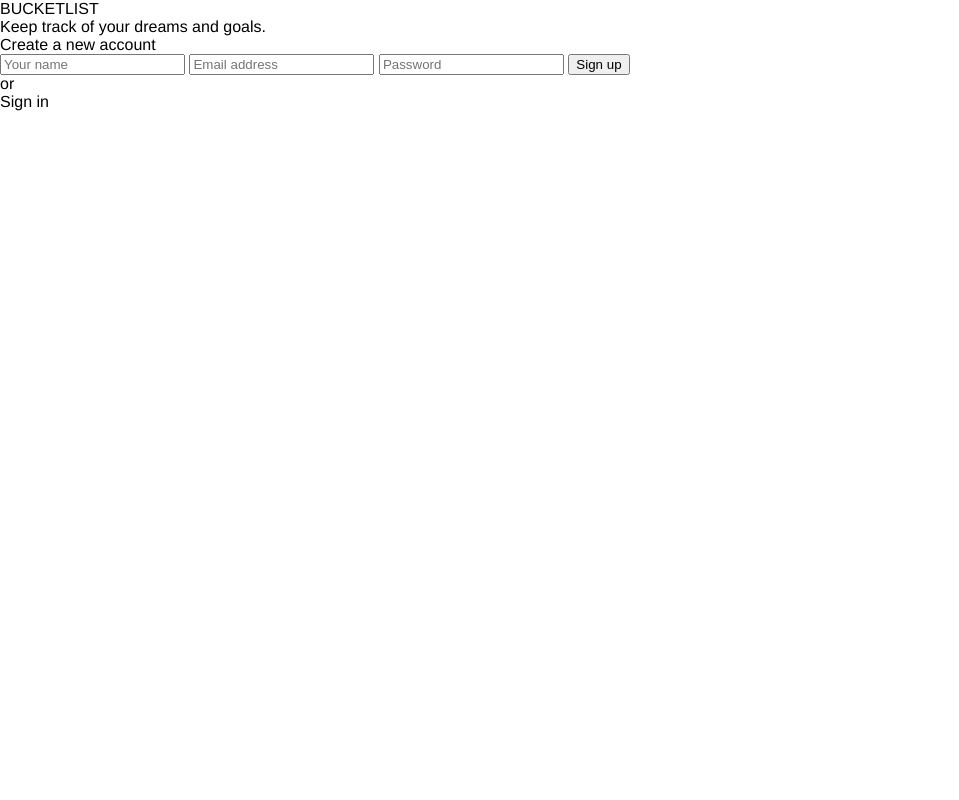
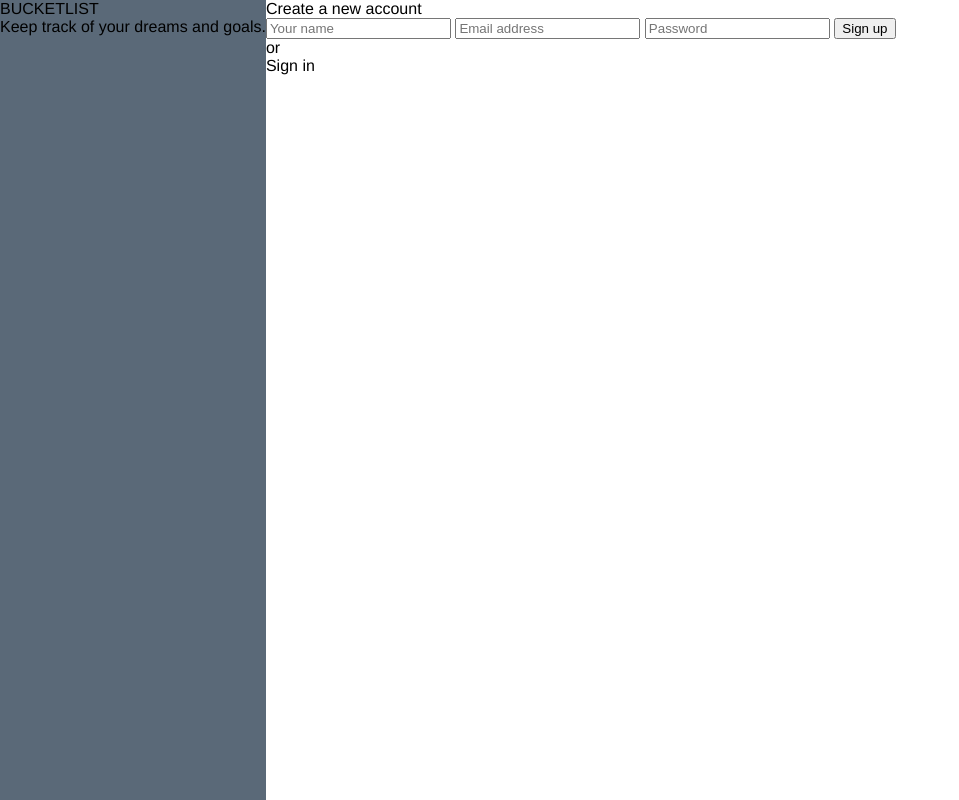
Before and after one commit to ckwagaba/bucketlist, a plain HTML site: page ui/index.html in a window 1280 px wide. Shown: the whole page, without its empty margins (0-959 px from the left). Drawn offline with Linux system fonts and the light colour scheme.

Commit message:
will get back to syling later

```diff
--- a/ui/css/style.css
+++ b/ui/css/style.css
@@ -2,7 +2,17 @@ body {
     font-family: "proxima-nova", Helvetica Neue, Verdana, Geneva, sans-serif;
     margin: 0;
     background: #FFF;
+}
+
+#not_logged_in {
     height: 100vh;
     display: flex;
-    flex-direction: column;
 }
+
+#hero {
+    background: #5A6978;
+}
+
+#right {
+
+}
```
